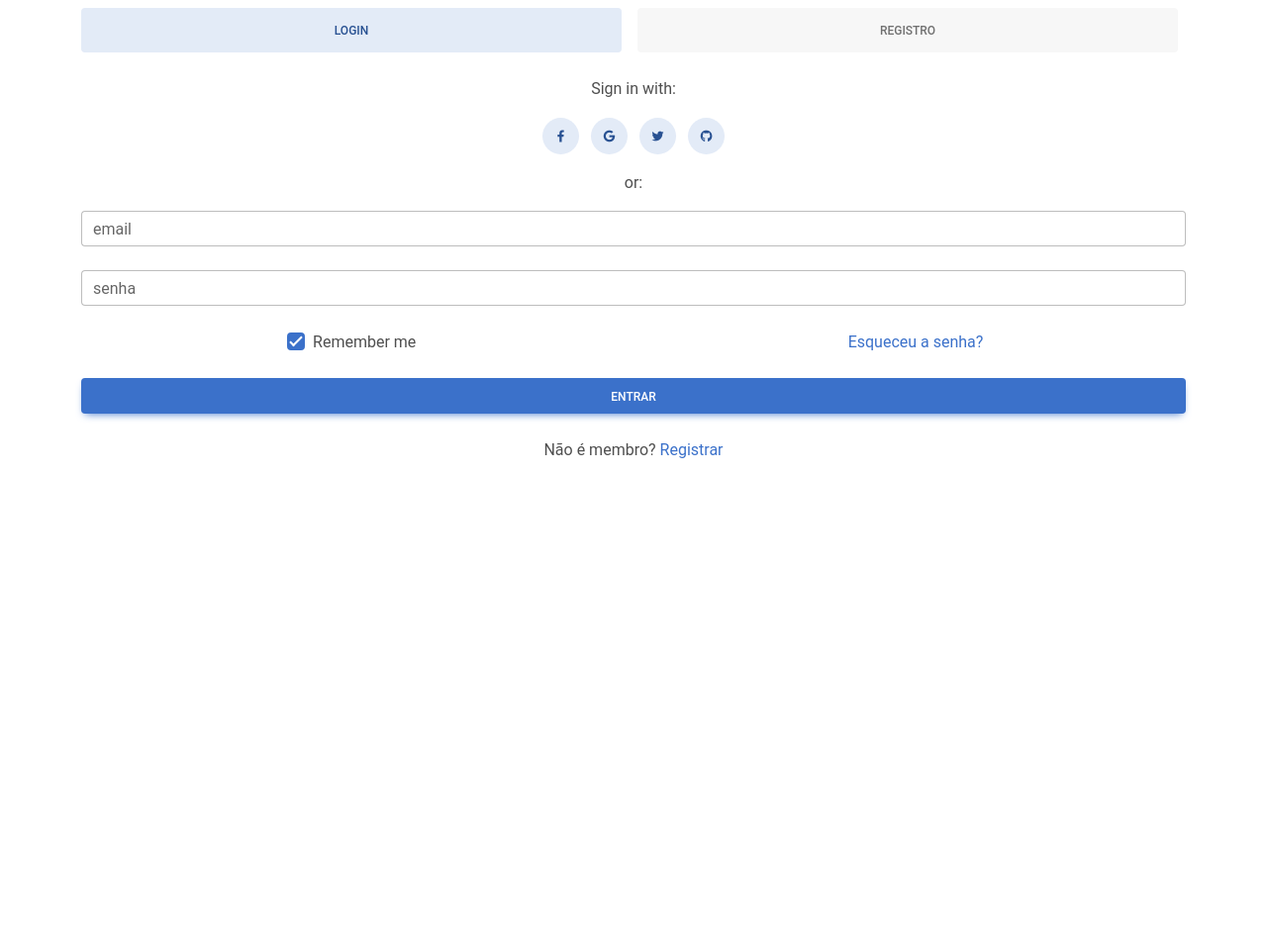
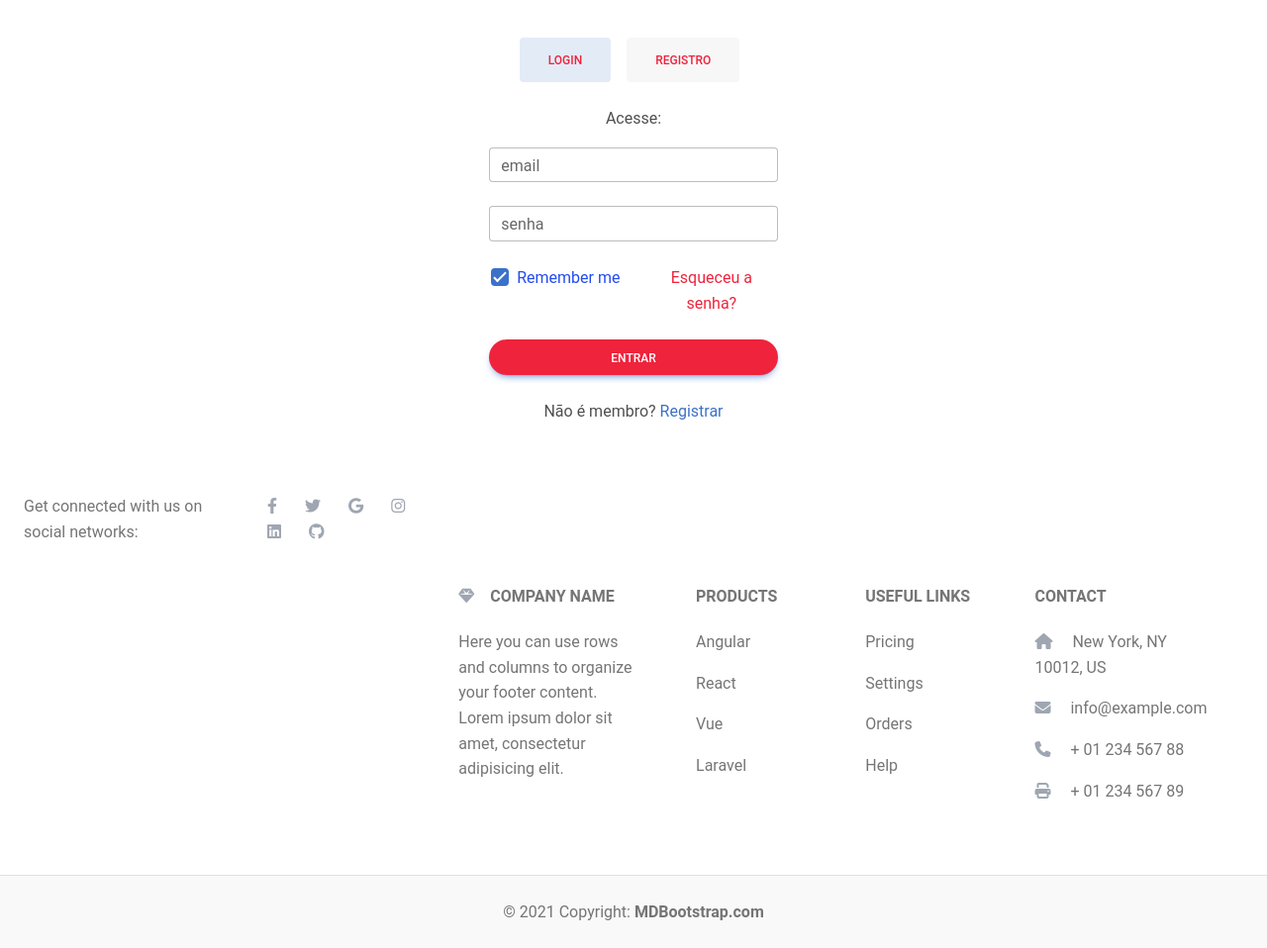
Before and after one commit to GrupoPythonDjango/Python-Django-Loja, a Django app: page /login.html/ in a window 1280 px wide. Shown: the whole page at 99% size. Before the commit the page ends 463 px from the top, so only its background shows below. Run offline with Django 4.2, Linux system fonts and the light colour scheme; some libraries are stand-ins or nearby versions.

Commit message:
08/06 lucas

```diff
--- a/mundo1real/templates/login.html
+++ b/mundo1real/templates/login.html
@@ -7,12 +7,41 @@
   <meta http-equiv="X-UA-Compatible" content="IE=edge">
   <meta name="viewport" content="width=device-width, initial-scale=1.0">
   <link rel="stylesheet" href="https://cdnjs.cloudflare.com/ajax/libs/font-awesome/6.1.0/css/all.min.css">
+  <link rel="stylesheet" href="{% static 'css/mdb.min.css' %}">
+  <title>Já possui uma conta?</title>
+  <link rel="icon" type="image/png" href="{% static 'img/store-solid.svg' %}"/>
+<style>
 
-  <link rel="stylesheet" href="{% static 'css/mdb.min.css' %}">
-  <title>LOJÃO</title>
-</head>
+html,
+    body  {
+      height: 100%;
+      margin: 0;
+    }
+
+    .container, text-uppercase {
+      display: flex;
+      flex-direction: column;
+      justify-content: center;
+      align-items: center;
+      padding-top: 30px;
+      padding-bottom: 30px;
+
+    }
+
+    .footer {
+      margin-top: 60px;
+      text-align: center;
+      justify-content: center;
+    }
+    .card {
+    width: 900px;
+  }
+
+</style>
 
 <body>
+
+<section class="1">
   <div class="container text-center">
     <!-- Pills navs -->
     <ul class="nav nav-pills nav-justified mb-3" id="ex1" role="tablist">
@@ -25,6 +54,7 @@
           role="tab"
           aria-controls="pills-login"
           aria-selected="true"
+          style="color: #ef233c"
           >Login</a
         >
       </li>
@@ -37,6 +67,7 @@
           role="tab"
           aria-controls="pills-register"
           aria-selected="false"
+          style="color: #ef233c"
           >Registro</a
         >
       </li>
@@ -48,26 +79,9 @@
       <div class="tab-pane fade show active" id="pills-login" role="tabpanel" aria-labelledby="tab-login">
         <form action="{% url 'fazer_login' %}" method="POST">
           {% csrf_token %}
-          <div class="text-center mb-3">
-            <p>Sign in with:</p>
-            <button type="button" class="btn btn-secondary btn-floating mx-1">
-              <i class="fab fa-facebook-f"></i>
-            </button>
 
-            <button type="button" class="btn btn-secondary btn-floating mx-1">
-              <i class="fab fa-google"></i>
-            </button>
 
-            <button type="button" class="btn btn-secondary btn-floating mx-1">
-              <i class="fab fa-twitter"></i>
-            </button>
-
-            <button type="button" class="btn btn-secondary btn-floating mx-1">
-              <i class="fab fa-github"></i>
-            </button>
-          </div>
-
-          <p class="text-center">or:</p>
+          <p class="text-center">Acesse:</p>
 
           <!-- Email input -->
 
@@ -79,7 +93,7 @@
           <!-- Password input -->
           <div class="form-outline mb-4">
             <input type="password" id="senha" name="senha" class="form-control" />
-            <label class="form-label" for="loginPassword">senha</label>
+            <label class="form-label" for="loginPassword" >senha</label>
           </div>
 
           <!-- 2 column grid layout -->
@@ -88,22 +102,28 @@
               <!-- Checkbox -->
               <div class="form-check mb-3 mb-md-0">
                 <input class="form-check-input" type="checkbox" value="" id="loginCheck" checked />
-                <label class="form-check-label" for="loginCheck"> Remember me </label>
+                <label class="form-check-label" for="loginCheck" style="color: #234cef"> Remember me </label>
               </div>
             </div>
 
             <div class="col-md-6 d-flex justify-content-center">
               <!-- Simple link -->
-              <a href="#!">Esqueceu a senha?</a>
+              <a href="#!"style="color: #ef233c">Esqueceu a senha?</a>
             </div>
           </div>
 
           <!-- Submit button -->
-          <button type="submit" class="btn btn-primary btn-block mb-4">Entrar</button>
+          <button type="submit" class="btn btn-primary btn-block mb-4"
+          style="
+          color: #ffffff;
+          background: #ef233c;
+          border-radius: 30px;
+          border-color: #c00424;"
+          >Entrar</button>
 
           <!-- Register buttons -->
           <div class="text-center">
-            <p>Não é membro? <a href="#!">Registrar</a></p>
+            <p>Não é membro? <a href="#pills-register">Registrar</a></p>
           </div>
         </form>
       </div>
@@ -178,12 +198,143 @@
       </div>
     </div>
     <!-- Pills content -->
-  </div>
+
 
   <script src="{% static 'js/jquery.min.js' %}"></script>
   <script src="{% static 'js/popper.min.js' %}"></script>
   <script src="{% static 'js/bootstrap.min.js' %}"></script>
   <script src="{% static 'js/mdb.min.js' %}"></script>
+
+  </div>
+</section>
+
+<section class="2">
+<!-- Footer -->
+<footer class="text-center text-lg-start bg-white text-muted">
+  <!-- Section: Social media -->
+  <section class="d-flex justify-content-center justify-content-lg-between p-4 border-bottom">
+    <!-- Left -->
+    <div class="me-5 d-none d-lg-block">
+      <span>Get connected with us on social networks:</span>
+    </div>
+    <!-- Left -->
+
+    <!-- Right -->
+    <div>
+      <a href="" class="me-4 link-secondary">
+        <i class="fab fa-facebook-f"></i>
+      </a>
+      <a href="" class="me-4 link-secondary">
+        <i class="fab fa-twitter"></i>
+      </a>
+      <a href="" class="me-4 link-secondary">
+        <i class="fab fa-google"></i>
+      </a>
+      <a href="" class="me-4 link-secondary">
+        <i class="fab fa-instagram"></i>
+      </a>
+      <a href="" class="me-4 link-secondary">
+        <i class="fab fa-linkedin"></i>
+      </a>
+      <a href="" class="me-4 link-secondary">
+        <i class="fab fa-github"></i>
+      </a>
+    </div>
+    <!-- Right -->
+
+  <!-- Section: Social media -->
+
+  <!-- Section: Links  -->
+
+    <div class="container text-center text-md-start mt-5">
+      <!-- Grid row -->
+      <div class="row mt-3">
+        <!-- Grid column -->
+        <div class="col-md-3 col-lg-4 col-xl-3 mx-auto mb-4">
+          <!-- Content -->
+          <h6 class="text-uppercase fw-bold mb-4">
+            <i class="fas fa-gem me-3 text-secondary"></i>Company name
+          </h6>
+          <p>
+            Here you can use rows and columns to organize your footer content. Lorem ipsum
+            dolor sit amet, consectetur adipisicing elit.
+          </p>
+        </div>
+        <!-- Grid column -->
+
+        <!-- Grid column -->
+        <div class="col-md-2 col-lg-2 col-xl-2 mx-auto mb-4">
+          <!-- Links -->
+          <h6 class="text-uppercase fw-bold mb-4">
+            Products
+          </h6>
+          <p>
+            <a href="#!" class="text-reset">Angular</a>
+          </p>
+          <p>
+            <a href="#!" class="text-reset">React</a>
+          </p>
+          <p>
+            <a href="#!" class="text-reset">Vue</a>
+          </p>
+          <p>
+            <a href="#!" class="text-reset">Laravel</a>
+          </p>
+        </div>
+        <!-- Grid column -->
+
+        <!-- Grid column -->
+        <div class="col-md-3 col-lg-2 col-xl-2 mx-auto mb-4">
+          <!-- Links -->
+          <h6 class="text-uppercase fw-bold mb-4">
+            Useful links
+          </h6>
+          <p>
+            <a href="#!" class="text-reset">Pricing</a>
+          </p>
+          <p>
+            <a href="#!" class="text-reset">Settings</a>
+          </p>
+          <p>
+            <a href="#!" class="text-reset">Orders</a>
+          </p>
+          <p>
+            <a href="#!" class="text-reset">Help</a>
+          </p>
+        </div>
+        <!-- Grid column -->
+
+        <!-- Grid column -->
+        <div class="col-md-4 col-lg-3 col-xl-3 mx-auto mb-md-0 mb-4">
+          <!-- Links -->
+          <h6 class="text-uppercase fw-bold mb-4">Contact</h6>
+          <p><i class="fas fa-home me-3 text-secondary"></i> New York, NY 10012, US</p>
+          <p>
+            <i class="fas fa-envelope me-3 text-secondary"></i>
+            info@example.com
+          </p>
+          <p><i class="fas fa-phone me-3 text-secondary"></i> + 01 234 567 88</p>
+          <p><i class="fas fa-print me-3 text-secondary"></i> + 01 234 567 89</p>
+        </div>
+        <!-- Grid column -->
+      </div>
+      <!-- Grid row -->
+    </div>
+  </section>
+  <!-- Section: Links  -->
+
+  <!-- Copyright -->
+  <div class="text-center p-4" style="background-color: rgba(0, 0, 0, 0.025);">
+    © 2021 Copyright:
+    <a class="text-reset fw-bold" href="https://mdbootstrap.com/">MDBootstrap.com</a>
+  </div>
+  <!-- Copyright -->
+</footer>
+<!-- Footer -->
+
+
+
+
 </body>
 
 </html>
```
Also changed, not shown: mundo1real/static/img/store-solid.svg (added).
